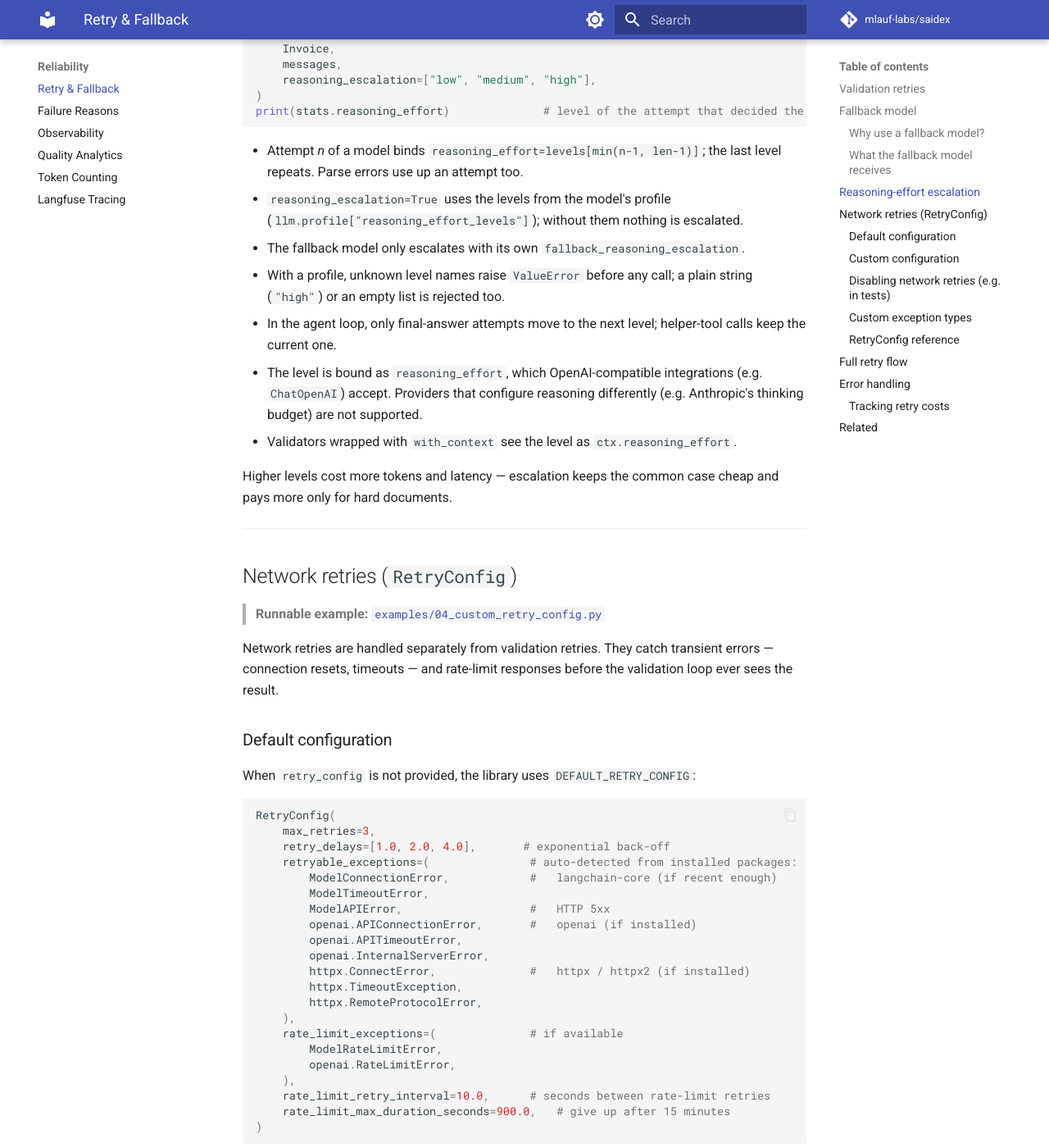
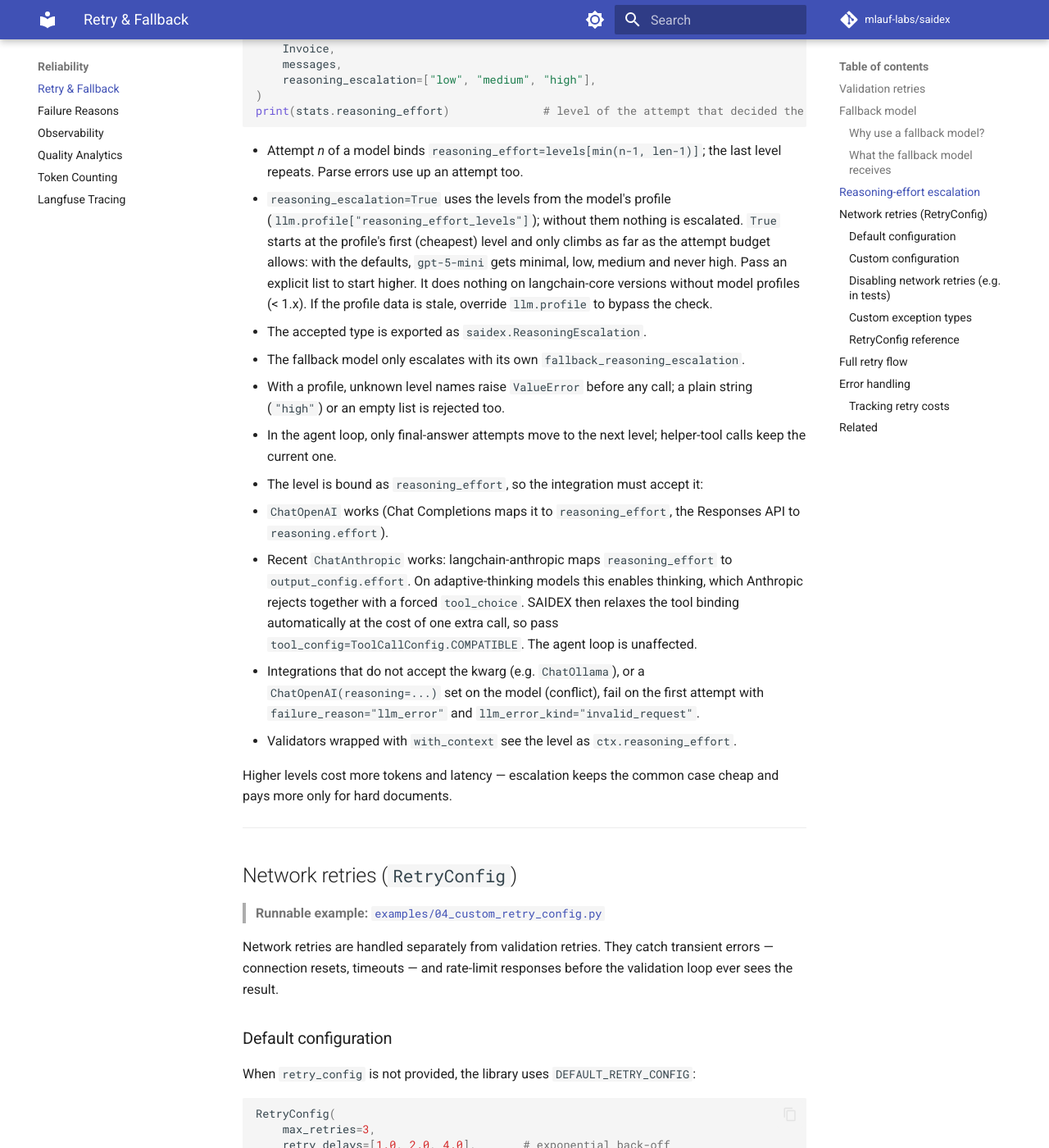
Before and after one commit to mlauf-labs/SAIDEX, an MkDocs documentation site: the page built from docs/retry-and-fallback.md, in a window 1280 px wide and 1400 px high, scrolled down 2615 px. Shown: the whole window at 82% size. Built offline with MkDocs 1.6.1 and Material for MkDocs 9.7.7, drawn with Linux system fonts in a browser that asks for light colours; a script that is not in the unit is left out; comment, search, counter and statistics services are not loaded; the version menu is left out.

Commit message:
docs(retry-and-fallback): update reasoning escalation provider notes and defaults
Refs #93

```diff
--- a/context7.json
+++ b/context7.json
@@ -22,7 +22,7 @@
     "When an extraction fails, stats.last_candidate holds the most recent schema-valid instance rejected by grounding or the external validator (a list for extract_data_list), and stats.last_rejection the retry-level FieldIssues that rejected it; both are empty on a clean success (a run salvaged by on_exhausted keeps them) and the candidate may contain PII",
     "To keep a partial result when retries run out, pass on_exhausted=fn to any extract_data*/agent function; fn(last_candidate, last_rejection) returns the instance to keep (a list for extract_data_list) or None — the run then succeeds with stats.salvaged=True; the hook gets a copy and its result is re-validated against the schema only (a list hook must return item schema instances); use saidex.issue_item_index(issue, list_field) to map issue paths like 'items -> 3 -> quote' to item indexes",
     "When stats.failure_reason is 'llm_error', stats.llm_error_kind (saidex.ModelErrorKind: rate_limit, timeout, connection, server_error, authentication, permission_denied, invalid_request, not_found, context_overflow, other) says why, provider-independently; saidex.classify_model_error(exc) does the same mapping for your own handling",
-    "Pass reasoning_escalation=['low', 'medium', 'high'] (or True for the model profile's levels) to any extract_data*/agent function to bind reasoning_effort per attempt, escalating on each retry; the fallback model only escalates with fallback_reasoning_escalation; stats.reasoning_effort and ValidatorContext.reasoning_effort show the level"
+    "Pass reasoning_escalation=['low', 'medium', 'high'] (or True for the model profile's levels) to any extract_data*/agent function to bind reasoning_effort per attempt, escalating on each retry; the fallback model only escalates with fallback_reasoning_escalation; stats.reasoning_effort and ValidatorContext.reasoning_effort show the level; needs an integration that accepts reasoning_effort (ChatOpenAI, recent ChatAnthropic; not ChatOllama) or the run fails with llm_error_kind invalid_request"
   ],
   "previousVersions": [
     {
--- a/docs/retry-and-fallback.md
+++ b/docs/retry-and-fallback.md
@@ -129,14 +129,30 @@ print(stats.reasoning_effort)              # level of the attempt that decided t
   last level repeats. Parse errors use up an attempt too.
 - `reasoning_escalation=True` uses the levels from the model's profile
   (`llm.profile["reasoning_effort_levels"]`); without them nothing is escalated.
+  `True` starts at the profile's first (cheapest) level and only climbs as far
+  as the attempt budget allows: with the defaults, `gpt-5-mini` gets
+  minimal, low, medium and never high. Pass an explicit list to start higher.
+  It does nothing on langchain-core versions without model profiles (< 1.x).
+  If the profile data is stale, override `llm.profile` to bypass the check.
+- The accepted type is exported as `saidex.ReasoningEscalation`.
 - The fallback model only escalates with its own `fallback_reasoning_escalation`.
 - With a profile, unknown level names raise `ValueError` before any call; a
   plain string (`"high"`) or an empty list is rejected too.
 - In the agent loop, only final-answer attempts move to the next level;
   helper-tool calls keep the current one.
-- The level is bound as `reasoning_effort`, which OpenAI-compatible
-  integrations (e.g. `ChatOpenAI`) accept. Providers that configure reasoning
-  differently (e.g. Anthropic's thinking budget) are not supported.
+- The level is bound as `reasoning_effort`, so the integration must accept it:
+  - `ChatOpenAI` works (Chat Completions maps it to `reasoning_effort`, the
+    Responses API to `reasoning.effort`).
+  - Recent `ChatAnthropic` works: langchain-anthropic maps `reasoning_effort`
+    to `output_config.effort`. On adaptive-thinking models this enables
+    thinking, which Anthropic rejects together with a forced `tool_choice`.
+    SAIDEX then relaxes the tool binding automatically at the cost of one
+    extra call, so pass `tool_config=ToolCallConfig.COMPATIBLE`. The agent
+    loop is unaffected.
+  - Integrations that do not accept the kwarg (e.g. `ChatOllama`), or a
+    `ChatOpenAI(reasoning=...)` set on the model (conflict), fail on the
+    first attempt with `failure_reason="llm_error"` and
+    `llm_error_kind="invalid_request"`.
 - Validators wrapped with `with_context` see the level as
   `ctx.reasoning_effort`.
 
```
Also changed, not shown: README.md (+1 -1 lines), docs/quickstart.md (+1 -1 lines), 1 other file.
